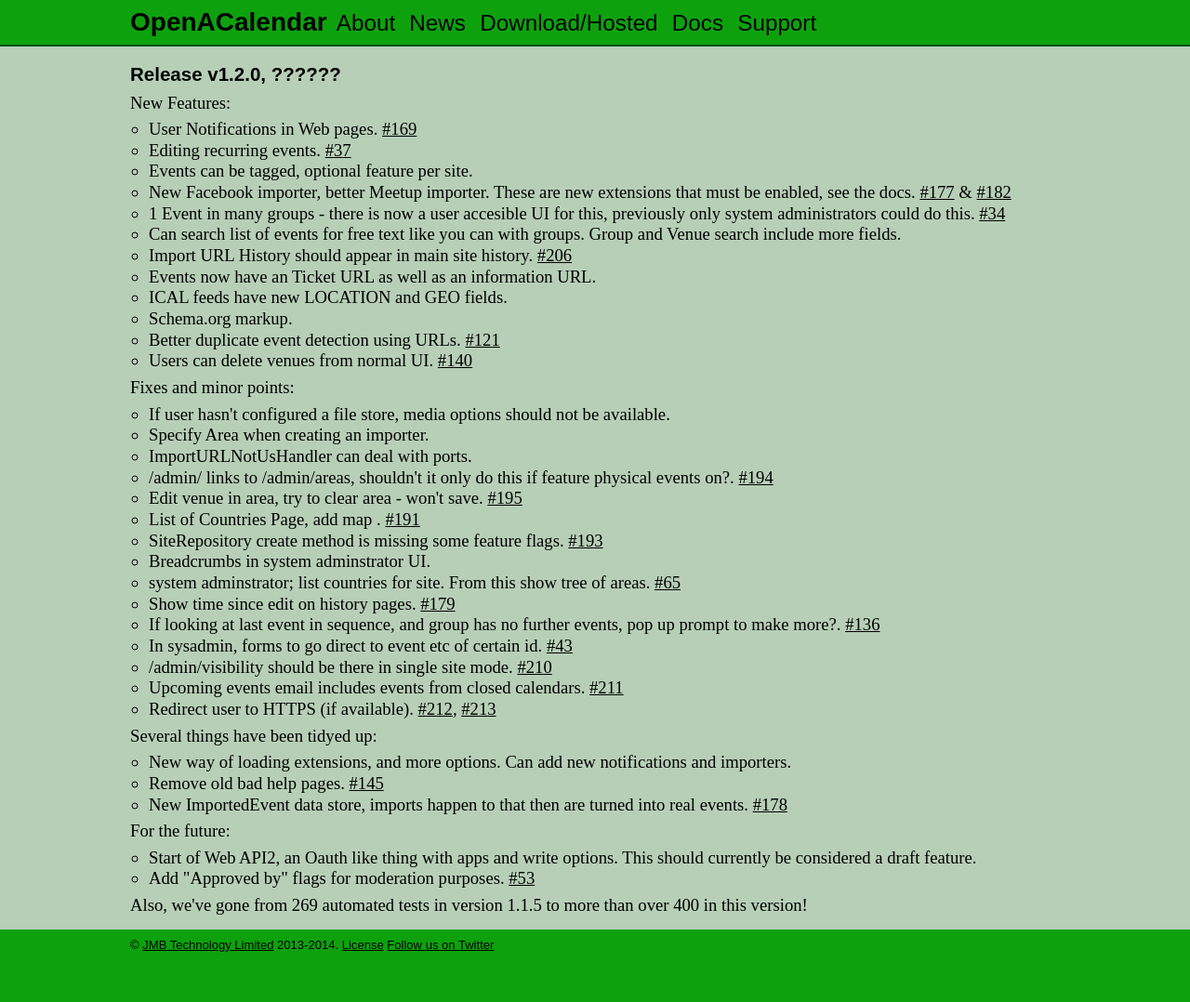
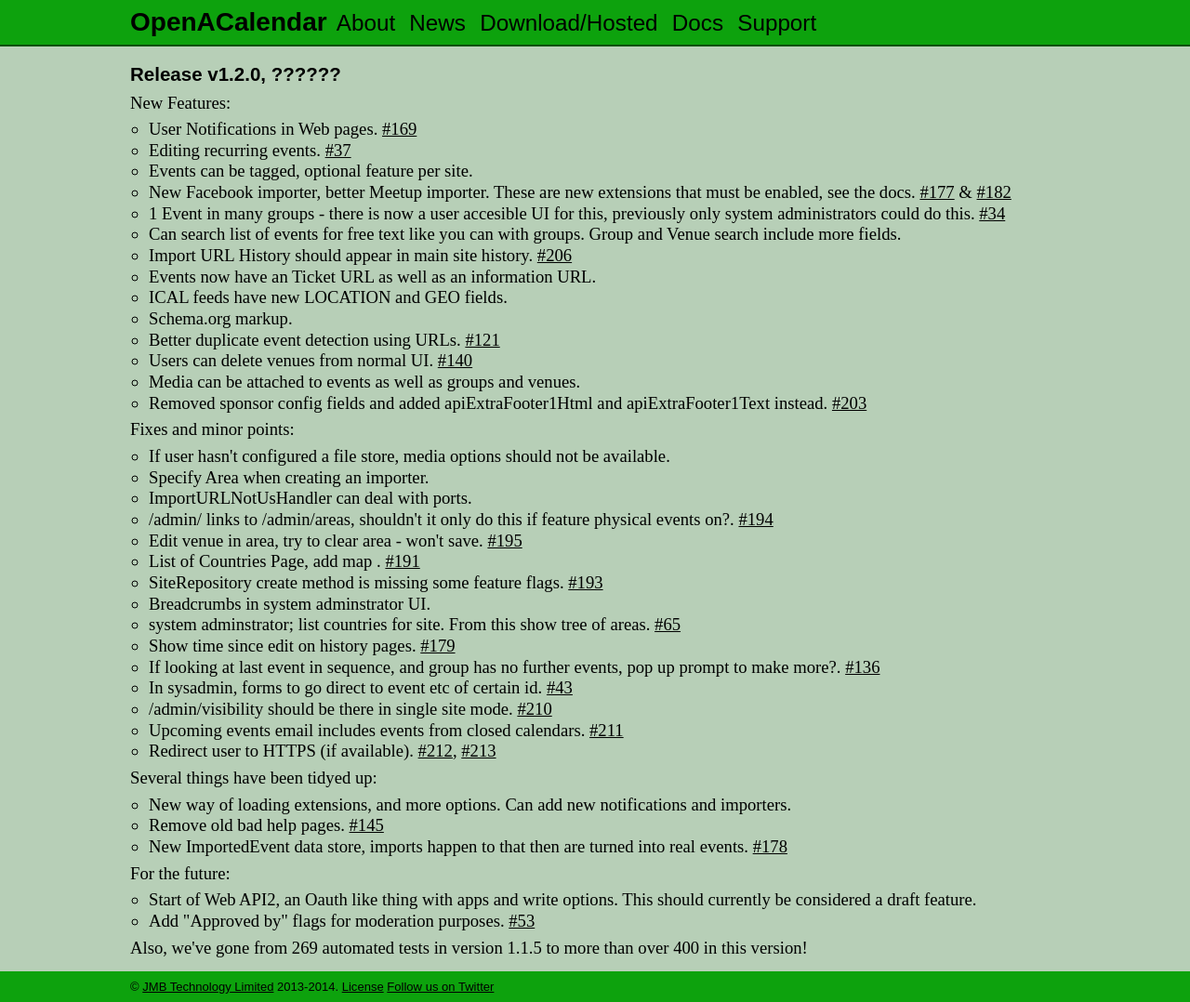
Before and after one commit to OpenACalendar/openacalendar.github.io, a Jekyll site: the page built from release/1.2.0.html, in a window 1280 px wide. Shown: the whole page at 93% size. Built offline with Jekyll 4.4.1, drawn with Linux system fonts in a browser that asks for light colours; Markdown is read by kramdown in place of the engine named in the settings; comment, search, counter and statistics services are not loaded; before the commit the page ends 1033 px from its top, so only the background shows below that.

Commit message:
More 1.2.0 notes

```diff
--- a/release/1.2.0.html
+++ b/release/1.2.0.html
@@ -22,6 +22,8 @@
 	<li>Schema.org markup.</li>
 	<li>Better duplicate event detection using URLs. <a href="https://github.com/OpenACalendar/OpenACalendar-Web-Core/issues/121">#121</a></li>
 	<li>Users can delete venues from normal UI. <a href="https://github.com/OpenACalendar/OpenACalendar-Web-Core/issues/140">#140</a></li>
+	<li>Media can be attached to events as well as groups and venues.</li>
+	<li>Removed sponsor config fields and added apiExtraFooter1Html and apiExtraFooter1Text instead.  <a href="https://github.com/OpenACalendar/OpenACalendar-Web-Core/issues/203">#203</a></li>
 </ul>
 
 <p>Fixes and minor points:</p>
```
